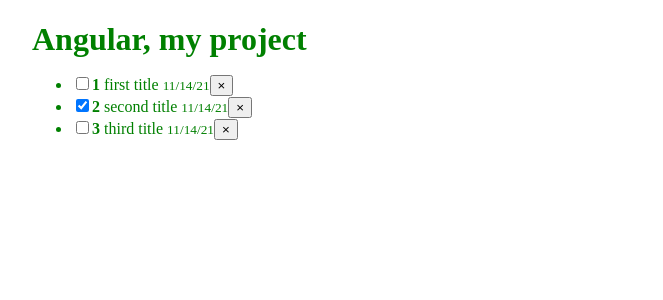
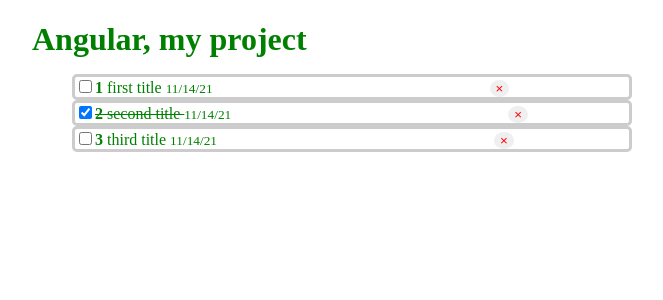
Before and after one commit to webjsworker/Aliaksei_Yudziankou_tasks, an Angular app in the folder my-project/: page / in a window 1280 px wide. Shown: the top 300 px of the page, without its empty margins (308-971 px from the left). Built offline with nearby package versions, Linux system fonts and the light colour scheme.

Commit message:
feat: servise, remove elements

```diff
--- a/my-project/src/app/app.component.html
+++ b/my-project/src/app/app.component.html
@@ -1,5 +1,4 @@
 <div class="contaner">
   <h1>{{appTitle}}</h1>
-
-  <app-elem [elems]="elems"></app-elem>
+  <app-elem></app-elem>
 </div>
--- a/my-project/src/app/app.component.ts
+++ b/my-project/src/app/app.component.ts
@@ -1,13 +1,4 @@
 import { Component } from '@angular/core';
-/* import { title } from 'process'; */
-
-
-export interface Elem {
-  id:number
-  title: string
-  completed: boolean
-  date?:any
-}
 
 @Component({
   selector: 'app-root',
@@ -17,9 +8,7 @@
 export class AppComponent {
   appTitle = 'Angular, my project'
 
-  public elems: Elem[] = [
-    {id: 1, title: 'first title', completed: false, date: new Date()},
-    {id: 2, title: 'second title', completed: true, date: new Date()},
-    {id: 3, title: 'third title', completed: false, date: new Date()},
-  ]
+
+
+
 }
--- a/my-project/src/app/elem/elem.component.html
+++ b/my-project/src/app/elem/elem.component.html
@@ -1,12 +1,14 @@
-<ul>
-    <li *ngFor="let elem of elems; let i = index">
+<ul *ngIf="elemService.elems.length; else noElems">
+    <li *ngFor="let elem of elemService.elems; let i = index">
         <span [class.done]="elem.completed">
-            <input type="checkbox" [checked]="elem.completed">
+            <input type="checkbox" [checked]="elem.completed" (change)="onChange(elem.id)">
             <strong>{{ i + 1 }} </strong> {{elem.title}}
         </span>
         <small>{{elem.date | date:'shortDate'}}</small>
-        <button class="rm">&times;</button>
+        <button class="rm" (click)="removeElem(elem.id)">&times;</button>
+    </li>
+</ul>
 
-    </li>
-
-</ul>
+<ng-template #noElems>
+    <p style="text-align: center;">No elements now ! </p>
+</ng-template>
--- a/my-project/src/app/elem/elem.component.scss
+++ b/my-project/src/app/elem/elem.component.scss
@@ -0,0 +1,25 @@
+ul {
+    li{
+        list-style-type: none;
+        border: solid #ccc;
+        border-radius: 5px;
+        input {
+        }
+        small {
+        }
+        button {
+            margin-left: 50%;
+        }
+    }
+}
+
+.done {
+    text-decoration: line-through;
+}
+.rm{
+    color: red;
+    border: none;
+    border-radius: 50%;
+    cursor: pointer;
+    transition: .3s all ;
+}
--- a/my-project/src/app/elem/elem.component.ts
+++ b/my-project/src/app/elem/elem.component.ts
@@ -1,5 +1,6 @@
-import { Component, Input, OnInit } from '@angular/core';
-import { Elem } from '../app.component';
+import { Component, OnInit} from '@angular/core';
+import { ElemsService } from '../shared/elem.service';
+
 
 @Component({
   selector: 'app-elem',
@@ -8,11 +9,16 @@
 })
 export class ElemComponent implements OnInit {
 
- @Input() elems: Elem[] = []
-
-  constructor() { }
+   constructor(public elemService: ElemsService)  { }
 
   ngOnInit(): void {
   }
 
+  onChange(id: number) {
+   this.elemService.onToggle(id)
+  }
+  removeElem(id: number) {
+    this.elemService.removeElem(id)
+  }
+
 }
--- /dev/null
+++ b/my-project/src/app/shared/elem.service.ts
@@ -0,0 +1,28 @@
+import { Injectable } from "@angular/core";
+
+export interface Elem {
+    id: number
+    title: string
+    completed: boolean
+    date?: any
+}
+
+@Injectable({ providedIn: 'root' })
+export class ElemsService {
+
+    public elems: Elem[] = [
+        { id: 1, title: 'first title', completed: false, date: new Date() },
+        { id: 2, title: 'second title', completed: true, date: new Date() },
+        { id: 3, title: 'third title', completed: false, date: new Date() },
+    ]
+
+  onToggle(id:number){
+    const idx = this.elems.findIndex(t => t.id === id)
+    this.elems[idx].completed = !this.elems[idx].completed
+   }
+
+   removeElem(id: number) {
+    this.elems = this.elems.filter(t => t.id !== id )
+}
+
+}
```
